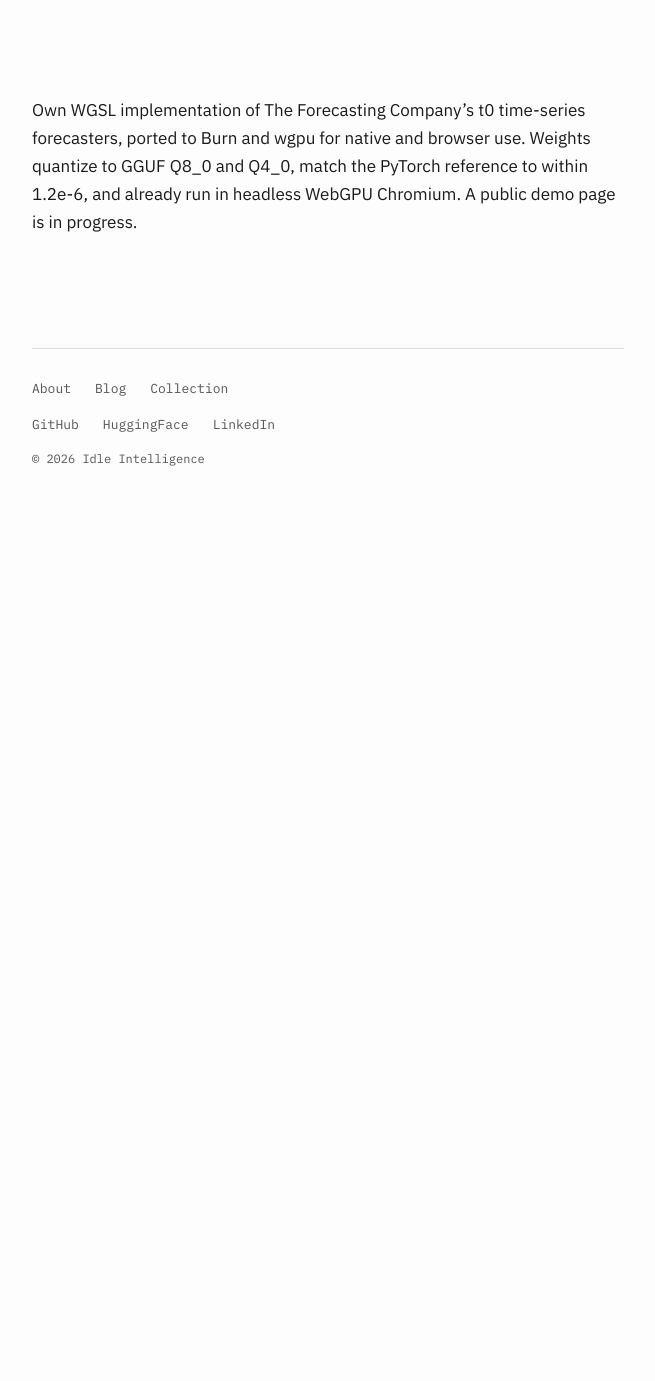
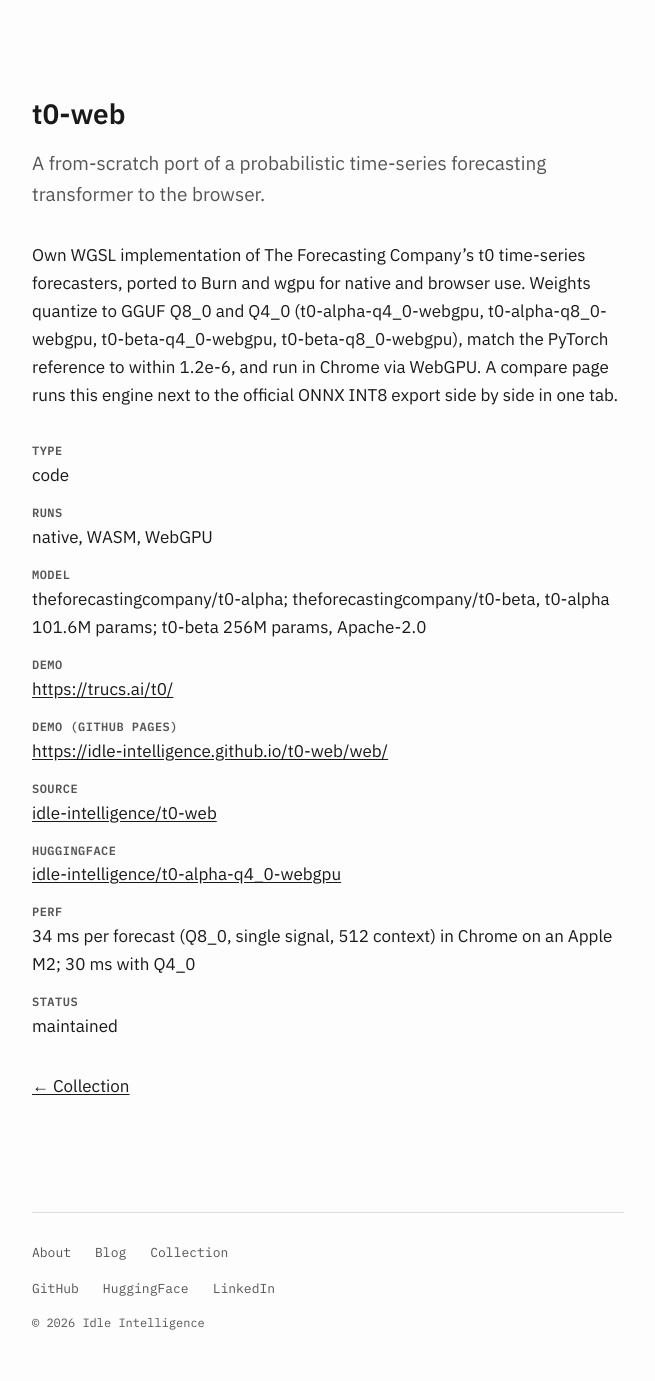
Before and after one commit to idle-intelligence/site, a Jekyll site: the page built from _collection/t0-web.md, in a window 1280 px wide. Shown: the whole page, without its empty margins (312-967 px from the left). Built offline with Jekyll 4.4.1, drawn with Linux system fonts in a browser that asks for light colours; before the commit the page ends 900 px from its top, so only the background shows below that.

Commit message:
collection: fix sts-web param count and publish t0-web/tts-web demo status

```diff
--- a/_collection/t0-web.md
+++ b/_collection/t0-web.md
@@ -1,23 +1,27 @@
 ---
-layout: default
+layout: card
 title: t0-web
-repo: ""
-hf: ""
-demo: ""
-original_model: "theforecastingcompany/t0-alpha; theforecastingcompany/t0-beta"
+kind: code
+task_group: Forecasting
+repo: idle-intelligence/t0-web
+hf: idle-intelligence/t0-alpha-q4_0-webgpu
+demo: "https://trucs.ai/t0/"
+demo_pages: "https://idle-intelligence.github.io/t0-web/web/"
+original_model: theforecastingcompany/t0-alpha; theforecastingcompany/t0-beta
 dataset: ""
-perf_highlight: "34 ms per forecast (Q8_0, single signal, 512 context) in Chrome on an Apple M2; 30 ms with Q4_0"
+perf_highlight: 34 ms per forecast (Q8_0, single signal, 512 context) in Chrome on an Apple M2; 30 ms with Q4_0
 what_is: A from-scratch port of a probabilistic time-series forecasting transformer to the browser.
 runs: native, WASM, WebGPU
-model_size: "t0-alpha 101.6M params; t0-beta 256M params"
+model_size: t0-alpha 101.6M params; t0-beta 256M params
 license: Apache-2.0
-status: not yet published
+status: maintained
 blurb: >-
   Own WGSL implementation of The Forecasting Company's t0 time-series
   forecasters, ported to Burn and wgpu for native and browser use. Weights
-  quantize to GGUF Q8_0 and Q4_0, match the PyTorch reference to within
-  1.2e-6, and already run in headless WebGPU Chromium. A public demo page
-  is in progress.
+  quantize to GGUF Q8_0 and Q4_0 (t0-alpha-q4_0-webgpu, t0-alpha-q8_0-webgpu,
+  t0-beta-q4_0-webgpu, t0-beta-q8_0-webgpu), match the PyTorch reference to
+  within 1.2e-6, and run in Chrome via WebGPU. A compare page runs this engine
+  next to the official ONNX INT8 export side by side in one tab.
 ---
 
 {{ page.blurb }}
```
Also changed, not shown: _collection/sts-web.md (+12 -8 lines), _collection/stt-web.md (+9 -6 lines), _collection/tts-web.md (+12 -9 lines).
